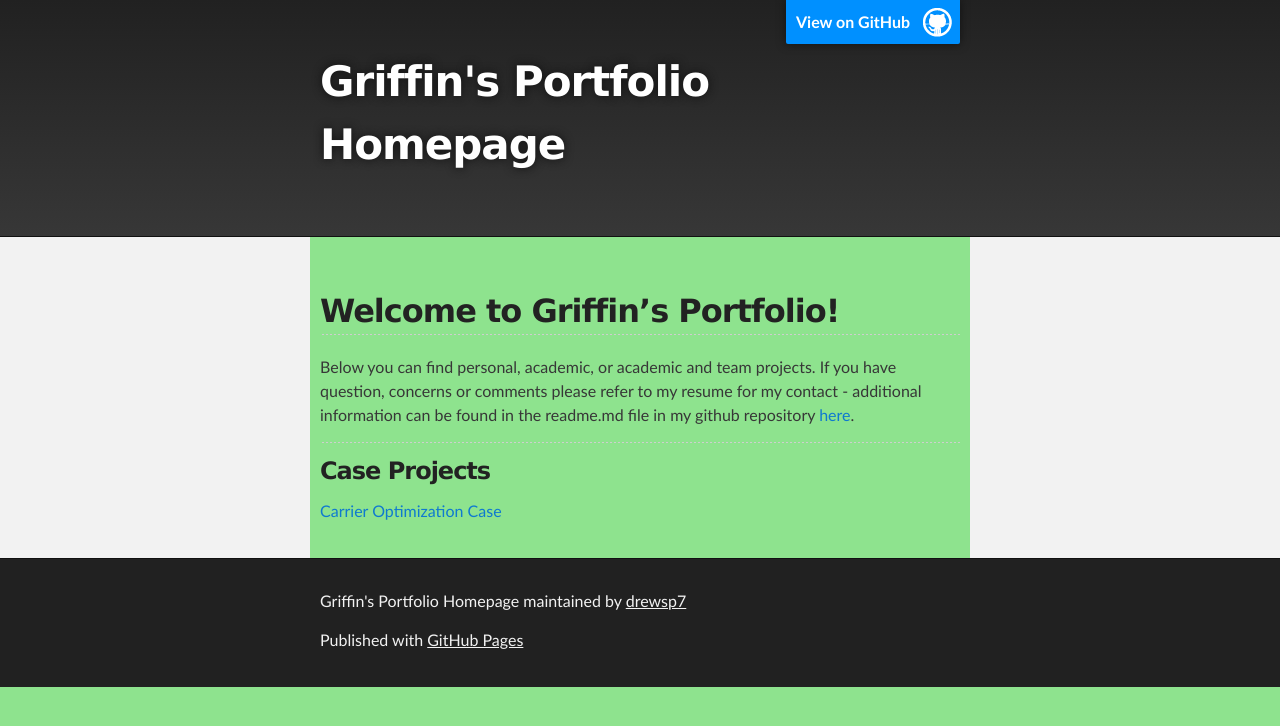
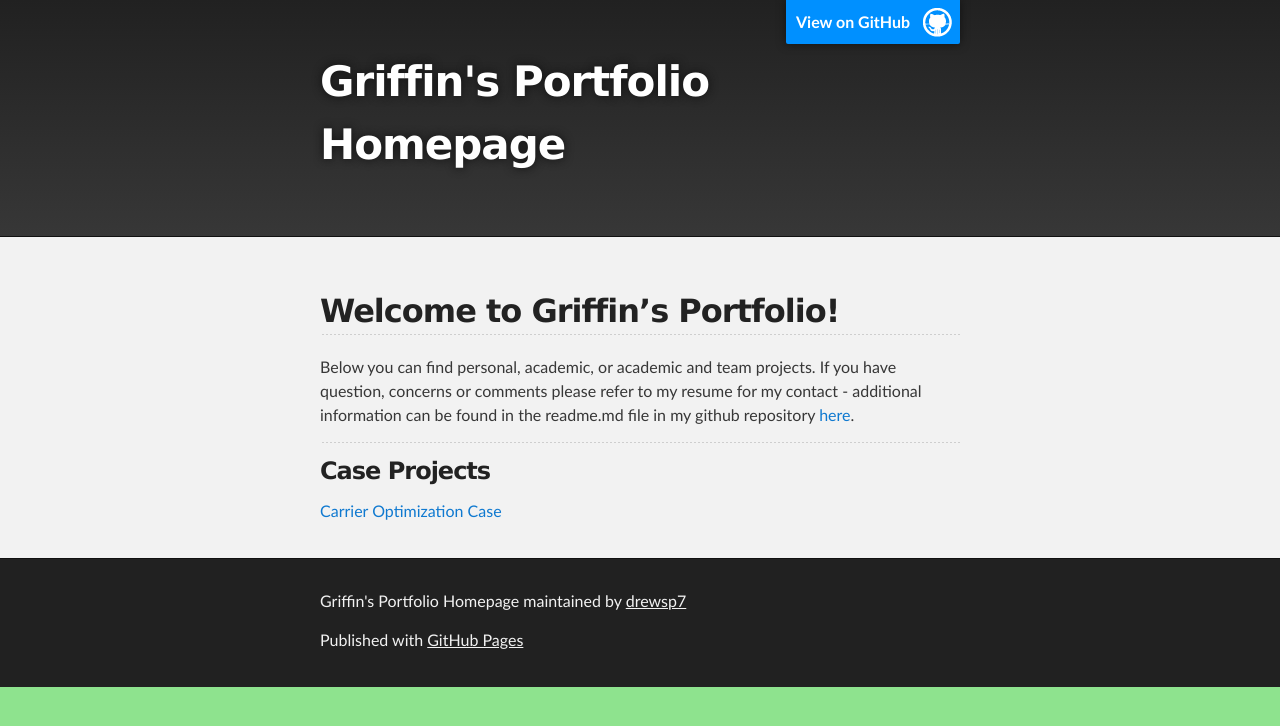
Before and after one commit to drewsp7/griffinsalyer.github.io, a Jekyll site: the page built from index.md, in a window 1280 px wide. Shown: the top 726 px of the page. Built offline with Jekyll 4.4.1, drawn with Linux system fonts in a browser that asks for light colours; our own code applies the rules of GitHub Pages for plain Markdown files; the repository's description, which GitHub fills in, is left out.

Commit message:
Update jekyll-theme-slate.scss

```diff
--- a/_sass/jekyll-theme-slate.scss
+++ b/_sass/jekyll-theme-slate.scss
@@ -287,6 +287,7 @@ Full-Width Styles
 
 #header_wrap {
   background: #212121; //212121
+  color: #8ee38e; //
   background: -moz-linear-gradient(top, #373737, #212121); // #373737, #212121
   background: -webkit-linear-gradient(top, #373737, #212121);
   background: -ms-linear-gradient(top, #373737, #212121);
@@ -361,7 +362,7 @@ Full-Width Styles
 
 #main_content {
   padding-top: 40px;
-  background: #8ee38e //
+  // background: #8ee38e - center content only
 }
 
 #footer_wrap {
```
